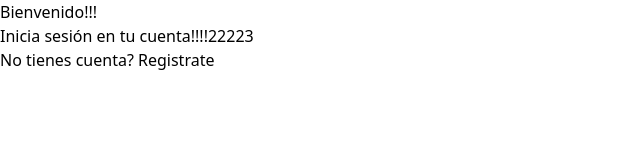
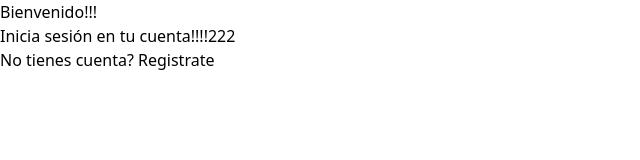
Before and after one commit to tayta155/carros_carrillo_sustayta, a React app in the folder frontend/: page /login in a window 1280 px wide. Shown: the top 160 px of the page, without its empty margins (0-640 px from the left). Built offline with nearby package versions, Linux system fonts and the light colour scheme; the HTML template or start-up script is replaced by a standard one.

Commit message:
cambios de prueba

```diff
--- a/frontend/src/pages/Login.jsx
+++ b/frontend/src/pages/Login.jsx
@@ -9,7 +9,7 @@ function Login() {
                 <div className="mb-8">
                     <div className="w-10 h-10 bg-blue-600 rounded-xl mb-6" />
                     <h1 className="text-2x1 font-semibold text-gray-900"> Bienvenido!!! </h1>
-                    <p className="text-sm text-gray-500 mt-1"> Inicia sesión en tu cuenta!!!!22223 </p>
+                    <p className="text-sm text-gray-500 mt-1"> Inicia sesión en tu cuenta!!!!222 </p>
                 </div>
 
             {/* Formulario vacío por ahora */}
```
